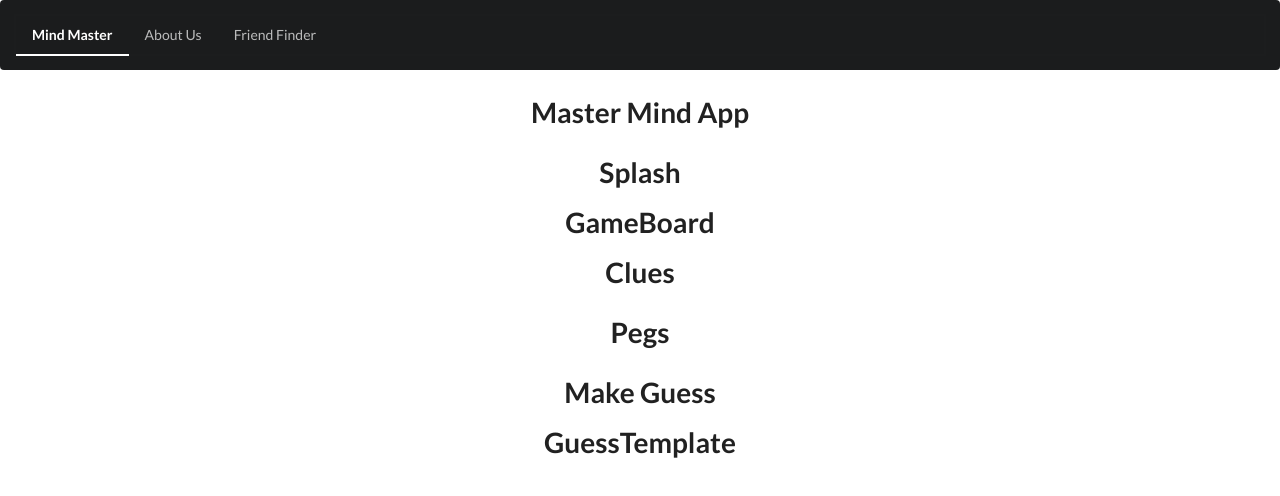
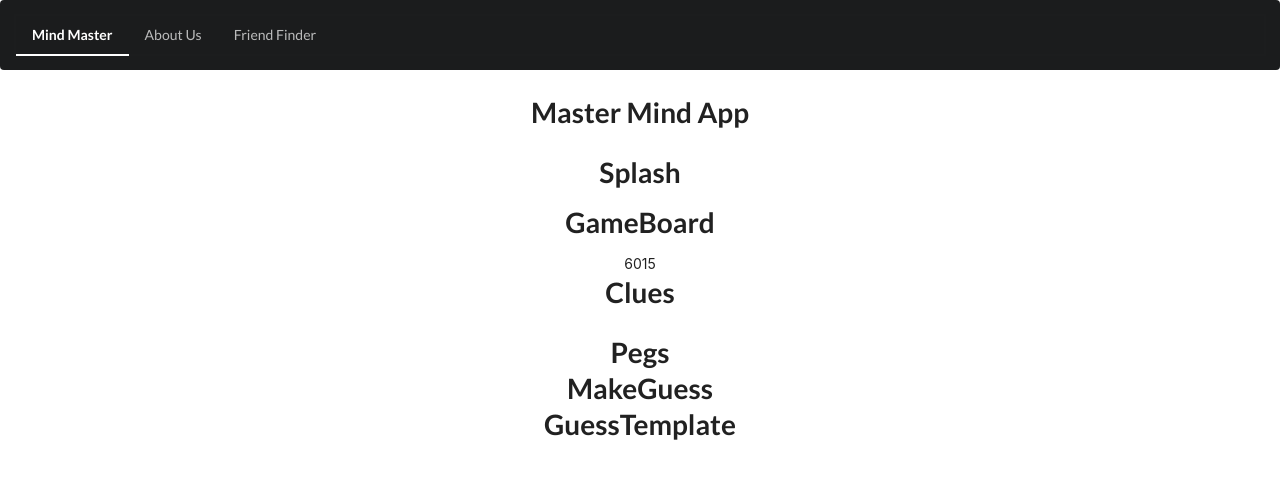
Before and after one commit to dustatron/react-master-mind, a React (Create React App) app: page / in a window 1280 px wide. Shown: the top 496 px of the page. Built offline with nearby package versions, Linux system fonts and the light colour scheme.

Commit message:
add random number generator to master sequence.

```diff
--- a/src/components/Game/GameBoard.js
+++ b/src/components/Game/GameBoard.js
@@ -1,17 +1,51 @@
 import React from "react";
+// import ReactDom from "react-dom";
 import Clues from "./Clues";
 import MakeGuess from "./MakeGuess";
 import MasterMindRow from "./MasterMindRow";
 import GuessTemplate from "./GuessTemplate";
 
-function GameBoard() {
+class GameBoard extends React.Component {
+  constructor(props) {
+    super(props);
+
+    this.state = {
+      masterSequence: this.handleMasterSequence(),
+      userGuess: [],
+      clues: []
+    };
+
+    // this.handleMasterSequence();
+  }
+
+  handleMasterSequence = () => {
+    // const newMasterSequence = this.state.masterSequence.concat(color);
+    const newMasterSequence = [ 1, 1, 1, 1 ].map((color) => {
+      return Math.floor(Math.random() * 7);
+    });
+    return newMasterSequence;
+  };
+
+  render() {
     return (
       <div>
         <h1>GameBoard</h1>
+        <MasterMindRow sequence={this.state.masterSequence} />
         <Clues />
         <MakeGuess />
         <GuessTemplate />
       </div>
     );
   }
+}
+
 export default GameBoard;
+
+/*
+1 red,
+2 green,
+3 blue,
+4 yellow,
+5 white,
+6 black
+*/
--- a/src/components/Game/MakeGuess.js
+++ b/src/components/Game/MakeGuess.js
@@ -1,6 +1,9 @@
 import React from "react";
-
 function MakeGuess() {
-  return <h1>Make Guess</h1>;
+  return (
+    <div>
+      <h1>MakeGuess</h1>
+    </div>
+  );
 }
 export default MakeGuess;
--- a/src/components/Game/MasterMindRow.js
+++ b/src/components/Game/MasterMindRow.js
@@ -1,6 +1,6 @@
 import React from "react";
 
-function MasterMindRow() {
-  return <h1>Master Mind Row</h1>;
+function MasterMindRow(props) {
+  return <div>{props.sequence}</div>;
 }
 export default MasterMindRow;
--- a/src/components/Layout/Header.js
+++ b/src/components/Layout/Header.js
@@ -3,15 +3,15 @@ import React from "react";
 function Header() {
   return (
     <header>
-      <div class="ui inverted segment">
-        <div class="ui inverted secondary pointing menu">
-          <a class="active item" href="/">
+      <div className="ui inverted segment">
+        <div className="ui inverted secondary pointing menu">
+          <a className="active item" href="/">
             Mind Master
           </a>
-          <a class="item" href="/">
+          <a className="item" href="/">
             About Us
           </a>
-          <a class="item" href="/">
+          <a className="item" href="/">
             Friend Finder
           </a>
         </div>
```
Lines whose indentation alone changed are shown as unchanged.
